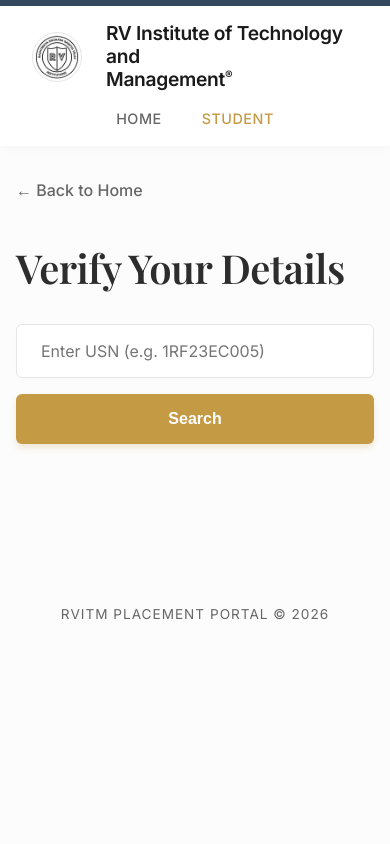
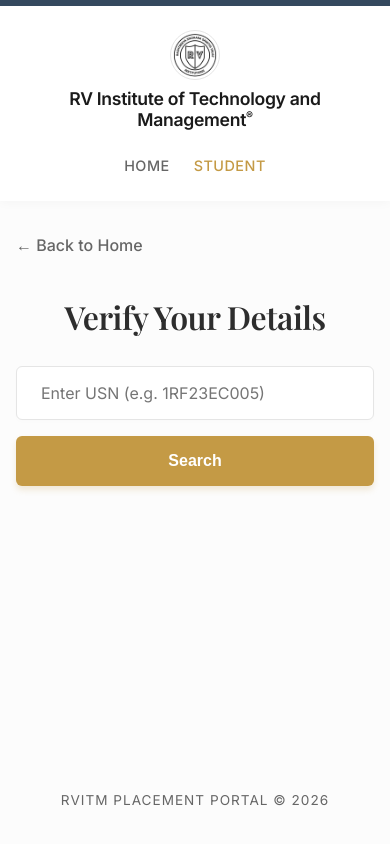
Before and after one commit to ayushkumar-5/placement-portal, a React (Vite) app: page / in a window 390 px wide. Built offline with nearby package versions, Linux system fonts and the light colour scheme.

Commit message:
fix: make layout responsive and fix footer position

```diff
--- a/src/index.css
+++ b/src/index.css
@@ -87,8 +87,16 @@
   color: var(--primary-color);
 }
 
+#root {
+  display: flex;
+  flex-direction: column;
+  min-height: 100vh;
+}
+
 /* Main Container */
 .container {
+  flex: 1;
+  width: 100%;
   max-width: 900px;
   margin: 0 auto;
   padding: 3rem 2rem;
@@ -355,19 +363,6 @@
   color: var(--text-main);
 }
 
-@media (max-width: 768px) {
-  .details-grid {
-    grid-template-columns: 1fr;
-  }
-  .student-profile-header {
-    flex-direction: column;
-    text-align: center;
-  }
-  .info-value {
-    max-width: 50%;
-  }
-}
-
 .section-title {
   font-size: 1.5rem;
   margin-bottom: 1rem;
@@ -397,13 +392,35 @@
 /* Responsive */
 @media (max-width: 768px) {
   .navbar {
-    padding: 1rem 2rem;
+    padding: 1.5rem 1rem;
     flex-direction: column;
-    gap: 1rem;
+    gap: 1.5rem;
+    text-align: center;
+  }
+
+  .nav-brand {
+    flex-direction: column;
+    gap: 0.5rem;
+  }
+
+  .nav-title {
+    margin-left: 0 !important;
+    font-size: 1.1rem !important;
+  }
+
+  .nav-links {
+    gap: 1.5rem;
+    justify-content: center;
+    width: 100%;
   }
 
   .container {
     padding: 2rem 1rem;
+  }
+
+  .page-title {
+    font-size: 2rem;
+    text-align: center;
   }
 
   .search-container {
@@ -414,9 +431,48 @@
     padding: 1rem;
   }
 
-  .student-header {
+  .student-profile-header {
+    flex-direction: column;
+    text-align: center;
+    padding: 1.5rem;
+    gap: 1rem;
+  }
+
+  .badge-group {
+    justify-content: center;
+    flex-wrap: wrap;
+  }
+
+  .details-grid {
+    grid-template-columns: 1fr;
+    gap: 1.5rem;
+  }
+
+  .info-card {
+    padding: 1.5rem;
+  }
+
+  .info-row {
     flex-direction: column;
     align-items: flex-start;
-    gap: 0.5rem;
+    gap: 0.25rem;
+  }
+
+  .info-value {
+    max-width: 100%;
+    text-align: left;
+  }
+
+  .highlight-row {
+    margin: 0 -1.5rem;
+    padding: 1rem 1.5rem;
+  }
+
+  .sem-grid {
+    gap: 1rem;
+  }
+
+  .footer {
+    padding: 2rem 1rem;
   }
 }
```
